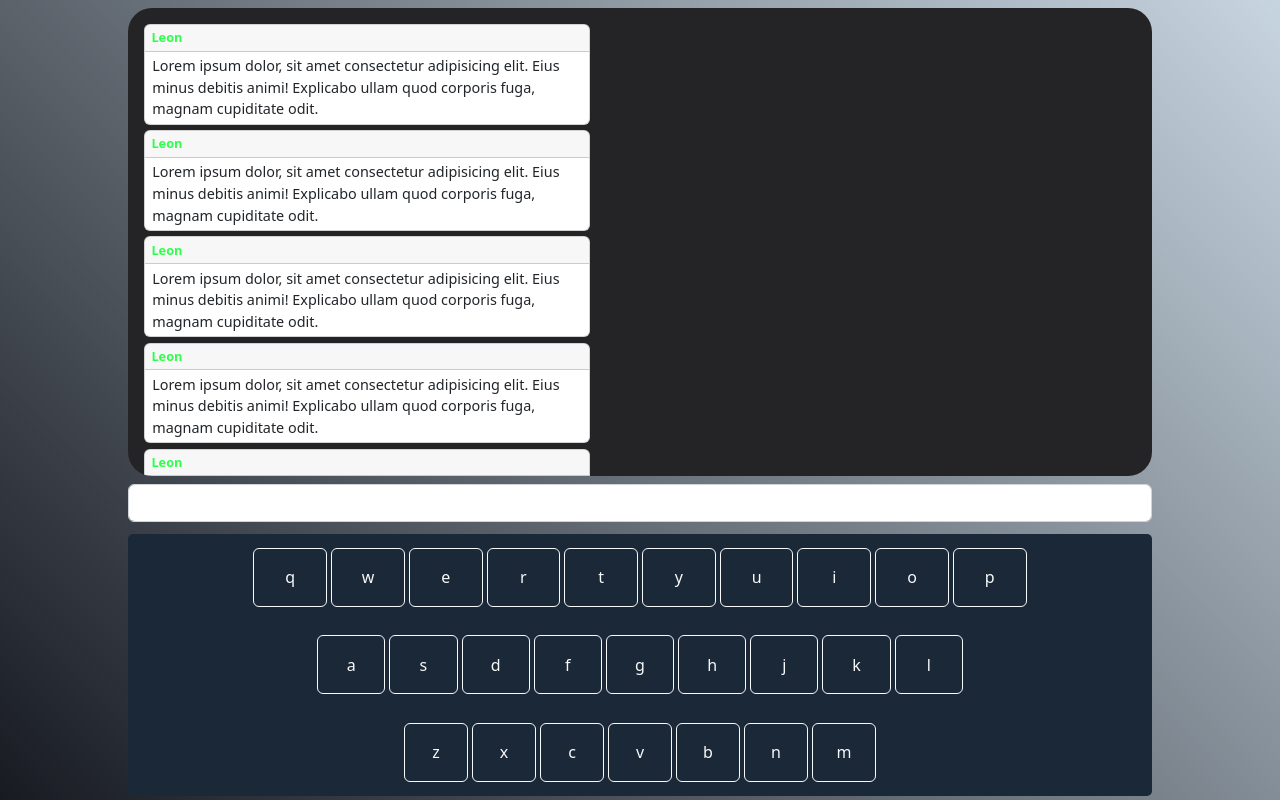
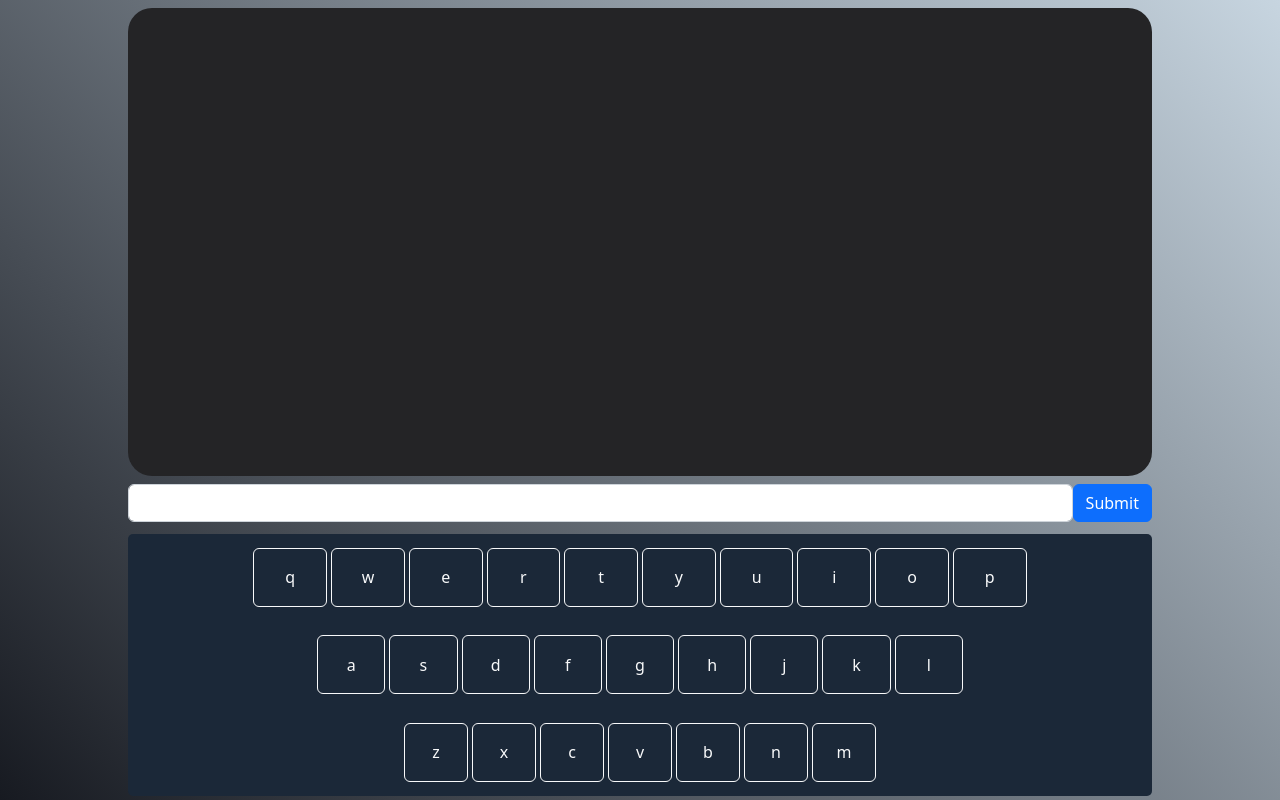
Before and after one commit to LeonsChub/self-chat, a React (Create React App) app: page / in a window 1280 px wide. Built offline with nearby package versions, Linux system fonts and the light colour scheme.

Commit message:
basic message formatting is displayed

```diff
--- a/src/App.js
+++ b/src/App.js
@@ -1,20 +1,41 @@
+import { useReducer } from 'react';
 import { useState } from 'react';
 import Button from 'react-bootstrap/Button';
 import Keyboard from './Components/Keyboard/Keyboard';
 import Screen from './Components/Screen/Screen';
 
+export const ACTIONS = {
+  ADDMSG: 'addMessage',
+  RMMSG: 'rmMessage',
+  RMALL: 'rmAllMessages',
+};
+
+function reducer(state, action) {
+  console.log(state, action);
+  switch (action.type) {
+    case ACTIONS.ADDMSG:
+      return [...state, action.payload];
+
+    default:
+      break;
+  }
+}
+
 function App() {
   const [highlightKey, setHighlightKey] = useState('');
+  // eslint-disable-next-line no-unused-vars
+  const [messageState, dispatch] = useReducer(reducer, []);
 
   function handleKeyPress(e) {
+    setHighlightKey('');
     setHighlightKey(e.key);
-    setTimeout(() => setHighlightKey(''), 150);
+    setTimeout(() => setHighlightKey(''), 100);
   }
 
   return (
     <div className="App" onKeyDown={(e) => handleKeyPress(e)}>
       <section id="main-content" className="pt-2">
-        <Screen />
+        <Screen dispatch={dispatch} messageHistory={messageState} />
         <Keyboard highlight={highlightKey} />
       </section>
     </div>
--- a/src/Components/Keyboard/KeyCell/KeyCell.jsx
+++ b/src/Components/Keyboard/KeyCell/KeyCell.jsx
@@ -2,7 +2,10 @@ import { Button } from "react-bootstrap"
 
 function KeyCell(props) {
   return (
-        <Button className='keyCell' key={props.val}  variant={props.litUp ? 'light':'outline-light'}>
+        <Button
+            className='keyCell'
+            key={props.val}
+            variant={props.litUp ? 'light':'outline-light'}>
             {props.val}
         </Button>
   )
--- a/src/Components/Message/Message.jsx
+++ b/src/Components/Message/Message.jsx
@@ -1,16 +1,16 @@
 import './message.css'
 import { Card } from 'react-bootstrap'
-function Message() {
+function Message({sender,content}) {
   return (
         <Card className="msgWrap">
 
           <Card.Header className='textSender'>
-            Leon
+            {sender}
           </Card.Header>
 
           <Card.Body className='textContent'>
             <Card.Text>
-              Lorem ipsum dolor, sit amet consectetur adipisicing elit. Eius minus debitis animi! Explicabo ullam quod corporis fuga, magnam cupiditate odit.
+              {content}
             </Card.Text>
           </Card.Body>
         </Card>
--- a/src/Components/Screen/Screen.jsx
+++ b/src/Components/Screen/Screen.jsx
@@ -2,25 +2,39 @@ import React from 'react'
 import './screen.css'
 import Message from '../Message/Message'
 import Form from 'react-bootstrap/Form'
+import { Button } from 'react-bootstrap'
 
-function Screen() {
+import { ACTIONS } from '../../App'
+
+function Screen({dispatch, messageHistory}) {
+
+  function handleSend(e){
+    if(e.target[0].value.length > 0){
+      const msgObject = {sender:'Leon', messageContent:e.target[0].value}
+      dispatch( { type:ACTIONS.ADDMSG, payload:msgObject});
+      e.target[0].value = '';
+
+    }else{
+      alert('please do not send empty strings');
+    }
+  }
+
+  function renderMessages(){
+    return messageHistory.map((msg)=>{
+      return <Message sender={msg.sender} content={msg.messageContent}/>
+    })
+  }
+
   return (
     <>
       <div id="screen">
-        <Message/>
-        <Message/>
-        <Message/>
-        <Message/>
-        <Message/>
-        <Message/>
-        <Message/>
-        <Message/>
-        <Message/>
-        <Message/>
+        {renderMessages()}
+
       </div>
-      <Form>
+      <Form onSubmit={(e)=> {e.preventDefault(); handleSend(e);}}>
       <Form.Group className='d-flex align-items-center my-2'>
-        <Form.Control size="md" type="text" />
+        <Form.Control size="md" type="text"/>
+        <Button type="submit">Submit</Button>
       </Form.Group>
       </Form>
     </>
```
